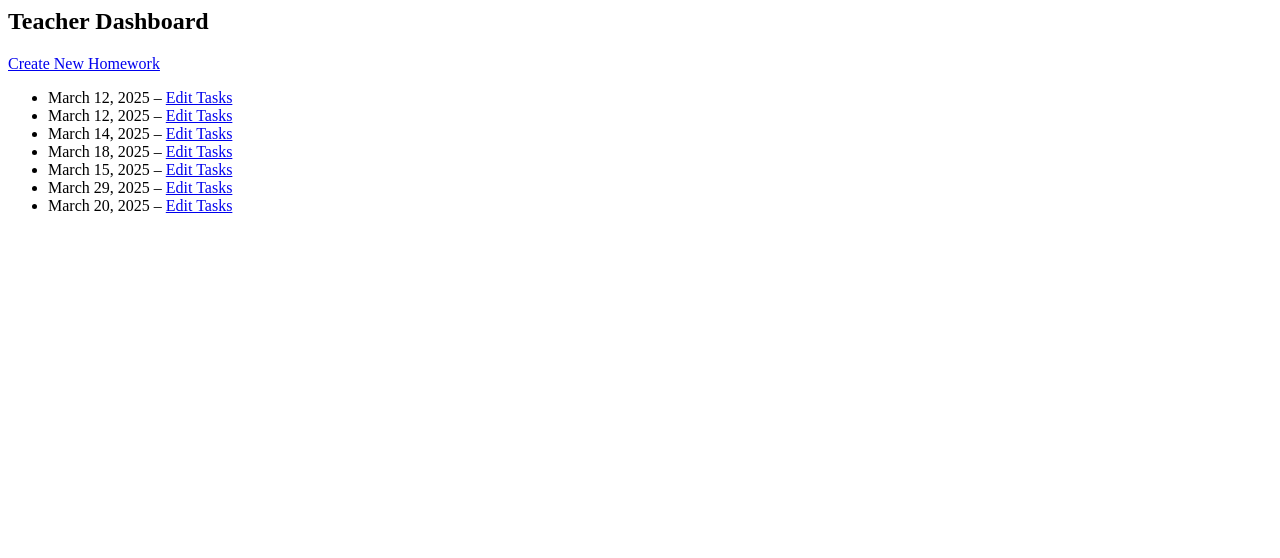
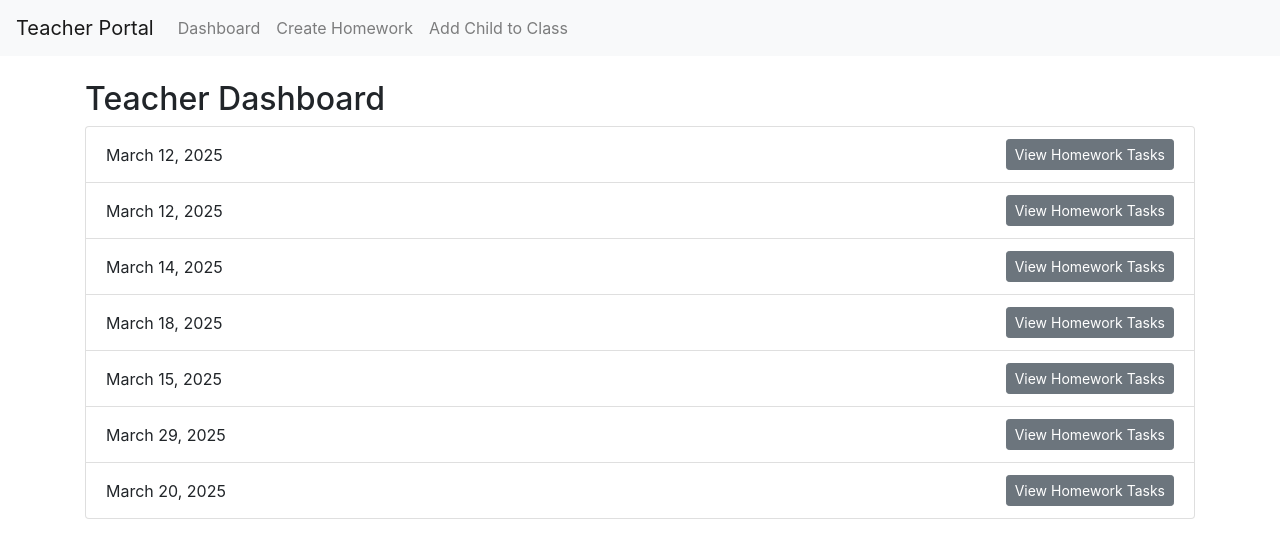
Before and after one commit to wrighta/django_homework_app, a Django app: template homework/templates/homework/teacher_dashboard.html in a window 1280 px wide. Shown: the top 558 px of the page. Run offline with Django 5.2, Linux system fonts and the light colour scheme; the template is opened without the code that fills it: values that come from a table or form of the project are taken from there, others are empty; data comes from the database, SQL or seed files in the repository; both versions use the stored data as it was after the commit; some libraries are stand-ins or nearby versions.

Commit message:
Adding Create Child

```diff
--- a/homework/admin.py
+++ b/homework/admin.py
@@ -1,4 +1,6 @@
 from django.contrib import admin
 from .models import HomeworkTask
+from .models import DailyHomework
 
+admin.site.register(DailyHomework)
 admin.site.register(HomeworkTask)
--- /dev/null
+++ b/homework/templates/homework/base.html
@@ -0,0 +1,51 @@
+<!-- homework/templates/homework/base.html -->
+<!DOCTYPE html>
+<html lang="en">
+<head>
+  <meta charset="UTF-8">
+  <title>{% block title %}My App{% endblock %}</title>
+  <!-- Bootstrap CSS (CDN) -->
+  <link
+    rel="stylesheet"
+    href="https://stackpath.bootstrapcdn.com/bootstrap/4.5.2/css/bootstrap.min.css"
+  >
+</head>
+<body>
+
+  <!-- Header / Navbar -->
+  <nav class="navbar navbar-expand-lg navbar-light bg-light">
+    <a class="navbar-brand" href="#">Teacher Portal</a>
+    <div class="collapse navbar-collapse" id="navbarNav">
+      <ul class="navbar-nav">
+
+        <!-- Example links in the header menu -->
+        <li class="nav-item">
+          <a class="nav-link" href="{% url 'teacher_dashboard' %}">Dashboard</a>
+        </li>
+        <li class="nav-item">
+          <a class="nav-link" href="{% url 'create_homework' %}">Create Homework</a>
+        </li>
+        <li class="nav-item">
+          <a class="nav-link" href="{% url 'create_child' %}">Add Child to Class</a>
+        </li>
+
+      </ul>
+    </div>
+  </nav>
+
+  <div class="container mt-4">
+    {% block content %}
+    <!-- child templates will override this block -->
+    {% endblock content %}
+  </div>
+
+  <!-- Optional Bootstrap JS and dependencies -->
+  <script
+    src="https://code.jquery.com/jquery-3.5.1.slim.min.js">
+  </script>
+  <script
+    src="https://cdn.jsdelivr.net/npm/bootstrap@4.5.2/dist/js/bootstrap.bundle.min.js">
+  </script>
+
+</body>
+</html>
--- a/homework/templates/homework/teacher_dashboard.html
+++ b/homework/templates/homework/teacher_dashboard.html
@@ -1,10 +1,24 @@
-<h2>Teacher Dashboard</h2>
-<a href="{% url 'create_homework' %}">Create New Homework</a>
-<ul>
-  {% for hw in homeworks %}
-    <li>{{ hw.date }} –
-      <a href="#">Edit Tasks</a>
-      <!-- Or maybe link to a separate edit view -->
-    </li>
-  {% endfor %}
-</ul>
+<!-- homework/templates/homework/teacher_dashboard.html -->
+{% extends 'homework/base.html' %}
+
+{% block title %}
+  Teacher Dashboard
+{% endblock title %}
+
+{% block content %}
+  <h2>Teacher Dashboard</h2>
+
+
+  <ul class="list-group">
+    {% for hw in homeworks %}
+      <li class="list-group-item d-flex justify-content-between align-items-center">
+        <span>{{ hw.date }}</span>
+        <span>
+          <!-- Maybe place a link to "View Homework Tasks" if you have such a URL -->
+          <a href="#" class="btn btn-sm btn-secondary">View Homework Tasks</a>
+        </span>
+      </li>
+    {% endfor %}
+  </ul>
+
+{% endblock content %}
--- a/homework/urls.py
+++ b/homework/urls.py
@@ -6,7 +6,7 @@ urlpatterns = [
     path('api/create-daily-homework/', views.create_daily_homework_api, name='create-daily-homework-api'),
     path('create_homework/', views.create_homework, name='create_homework'),  # Teacher creates homework
     path('teacher_dashboard/', views.teacher_dashboard, name='teacher_dashboard'),  # Child's dashboard
-
+    path('add-child/', views.create_child_view, name='create_child'),
     path('child_dashboard/', views.child_dashboard, name='child_dashboard'),  # Child's dashboard
     path('parent_dashboard/', views.parent_dashboard, name='parent_dashboard'),  # Parent's dashboard
 
--- a/users/admin.py
+++ b/users/admin.py
@@ -11,5 +11,4 @@ class CustomUserAdmin(UserAdmin):
 #     list_display = ('id', 'username', 'role', 'parent')
 
 admin.site.register(User, CustomUserAdmin)
-
 admin.site.register(Child)
```
Also changed, not shown: homework/templates/homework/create_child.html (added, +10 -0 lines), homework/templates/homework/create_homework.html (+7 -7 lines), homework/views.py (+16 -2 lines), db.sqlite3.
